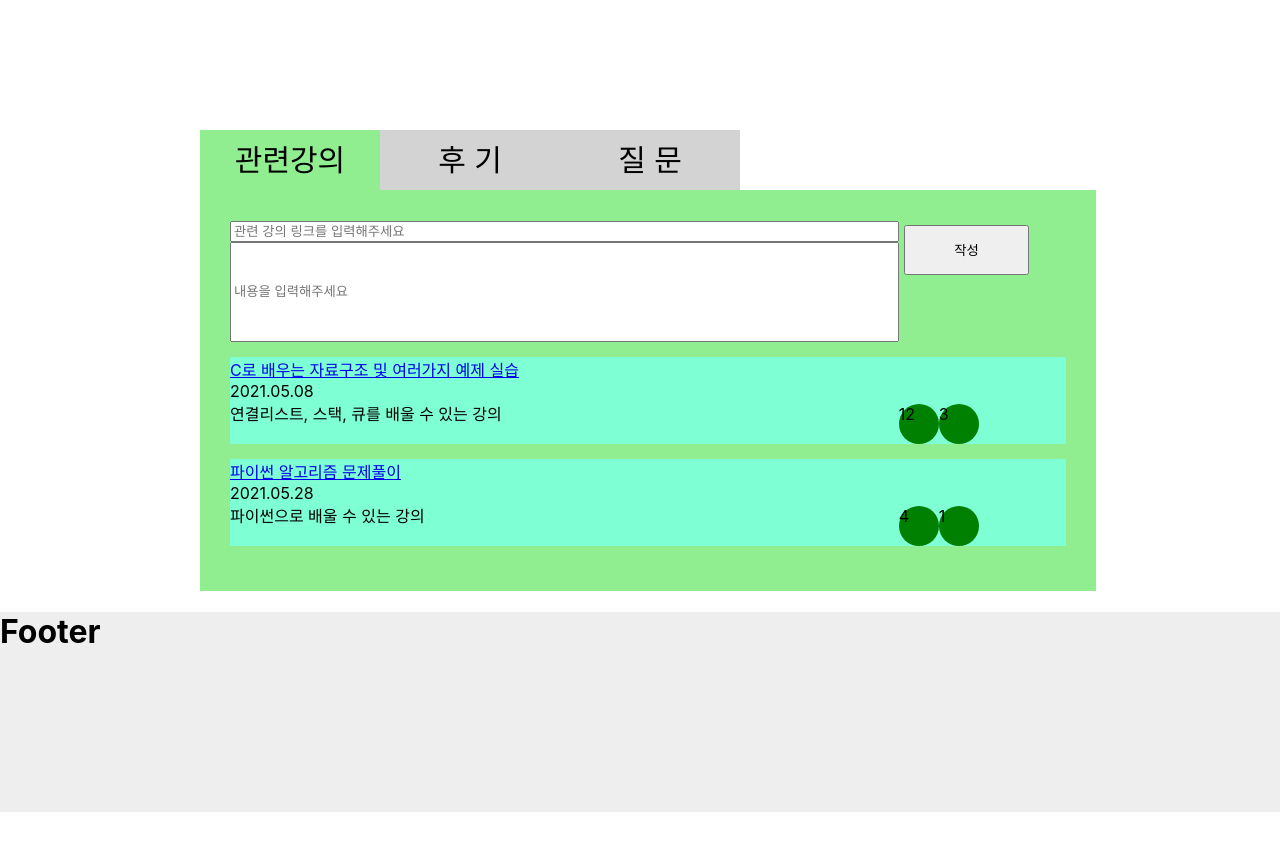
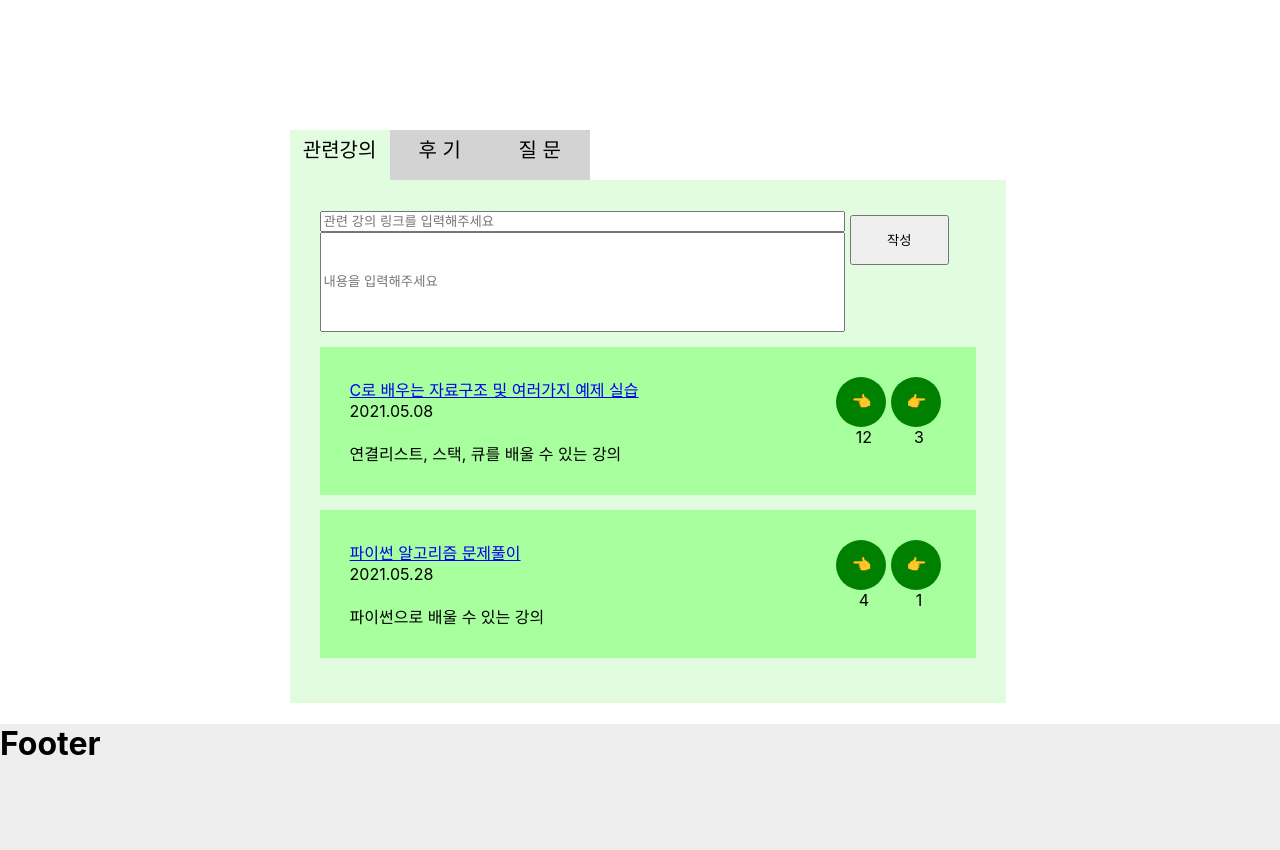
Before and after one commit to JeongbinPark/Test_TechOnKnowledge, a React (Create React App) app in the folder frontend/: page /lecture/1 in a window 1280 px wide. Shown: the part 1640-2490 px from the top of the page. Before the commit the page ends 2452 px from the top, so only its background shows below. Built offline with nearby package versions, Linux system fonts and the light colour scheme.

Commit message:
fixed replybox UI

```diff
--- a/frontend/src/components/views/Lecture/Lecture.scss
+++ b/frontend/src/components/views/Lecture/Lecture.scss
@@ -1,5 +1,13 @@
 #LectureBox{
+  >div{
+    width: 80%;
+    margin-left: auto;
+    margin-right: auto;
+  }
+}
+
 #LectureBox_top{
+  font-weight: bold;
   &:after{
     content: "";
     clear:both;
@@ -11,7 +19,8 @@
   }
   >:first-child{
     float: left;
-     background-color: green;
+    background-color: #50b848;
+    text-align: center;
     color:white;
     width: 200px;
     padding : 10px;
@@ -27,14 +36,14 @@
       margin-right:10px;
     }
     #addToCurriculumButton{
-       background-color: lightgreen;
+      background-color: rgba(233, 231, 231, 0.911);
     }
     #registerButton{
-       background-color: green;
+      background-color: rgba(233, 231, 231, 0.911);
     }
   }
 }
-}
+
 
 #LectureInfoBox {
   border: 1px solid lightgreen;
@@ -72,8 +81,8 @@
 }
 
 #buttonBox {
-  width: 80%;
-  margin : 100px auto;
+  margin-top : 100px;
+  margin-bottom : 100px;
   text-align: center;
   .lectureButton {
     display: inline-block;
@@ -99,21 +108,21 @@
     display: flex;
     text-align: center;
     line-height: 2;
-    font-size: 30px;
+    font-size: 20px;
     > div {
-      width: 180px;
-      height: 60px;
+      width: 100px;
+      height: 50px;
       background-color: lightgray;
     }
     .clicked {
-      background-color: lightgreen;
+      background-color: rgb(225, 252, 223);
     }
     .unclicked {
       background-color: lightgray;
     }
   }
   #replyContentBox {
-    background-color: lightgreen;
+    background-color: rgb(225, 252, 223);
     padding : 30px;
     .replyInputBox {
       >div{
@@ -138,20 +147,38 @@
 
 
 .replyItem {
-  background-color: aquamarine;
+  background-color: rgba(167, 255, 158, 0.979);
   margin:15px 0;
+  padding: 30px;
   #replyItem_info{
     display: inline-block;
     width: 80%;
+    #replyItem_info_explain{
+      margin-top: 20px;
+    }
   }
   #replyItem_recommendation{
     display: inline-block;
+    vertical-align: top;
+    float:right;
     >div{
       display: inline-block;
-      width:40px;
-      height:40px;
-      border-radius: 20px;
+    }
+    .replyItem_recommendation_button{
+      display: inline-block;
+      width:50px;
+      height:50px;
+      margin-right: 5px;
+      border-radius: 25px;
       background-color: green;
+      text-align: center;
+      line-height: 3;
+      color: white;
+    }
+    .replyItem_recommendation_value{
+      margin:0;
+      padding:0;
+      text-align: center;
     }
   }
 }
--- a/frontend/src/components/views/Lecture/ReplyBox.js
+++ b/frontend/src/components/views/Lecture/ReplyBox.js
@@ -138,16 +138,25 @@ const ReplyItem = (props) => {
             }
           </div>
           <div>{props.date}</div>
-          <div>{props.explain}</div>
+          <div id="replyItem_info_explain">{props.explain}</div>
         </div>
         {props.type === "relativeLecture" ?
           <div id="replyItem_recommendation">
-            <div>{props.recommendationBefore}</div>
-            <div>{props.recommendationAfter}</div>
+            <div>
+              <div className="replyItem_recommendation_button"> 👈 </div>
+              <div className="replyItem_recommendation_value">{props.recommendationBefore}</div>
+            </div>
+            <div>
+              <div className="replyItem_recommendation_button"> 👉 </div>
+              <div className="replyItem_recommendation_value">{props.recommendationAfter}</div>
+            </div>
           </div>
           :
           <div id="replyItem_recommendation">
-            <div>{props.recommendation}</div>
+            <div>
+              <div className="replyItem_recommendation_button">👍</div>
+              <div className="replyItem_recommendation_value">{props.recommendation}</div>
+            </div>
           </div>
         }
       </div>
```
Lines whose indentation alone changed are shown as unchanged.
